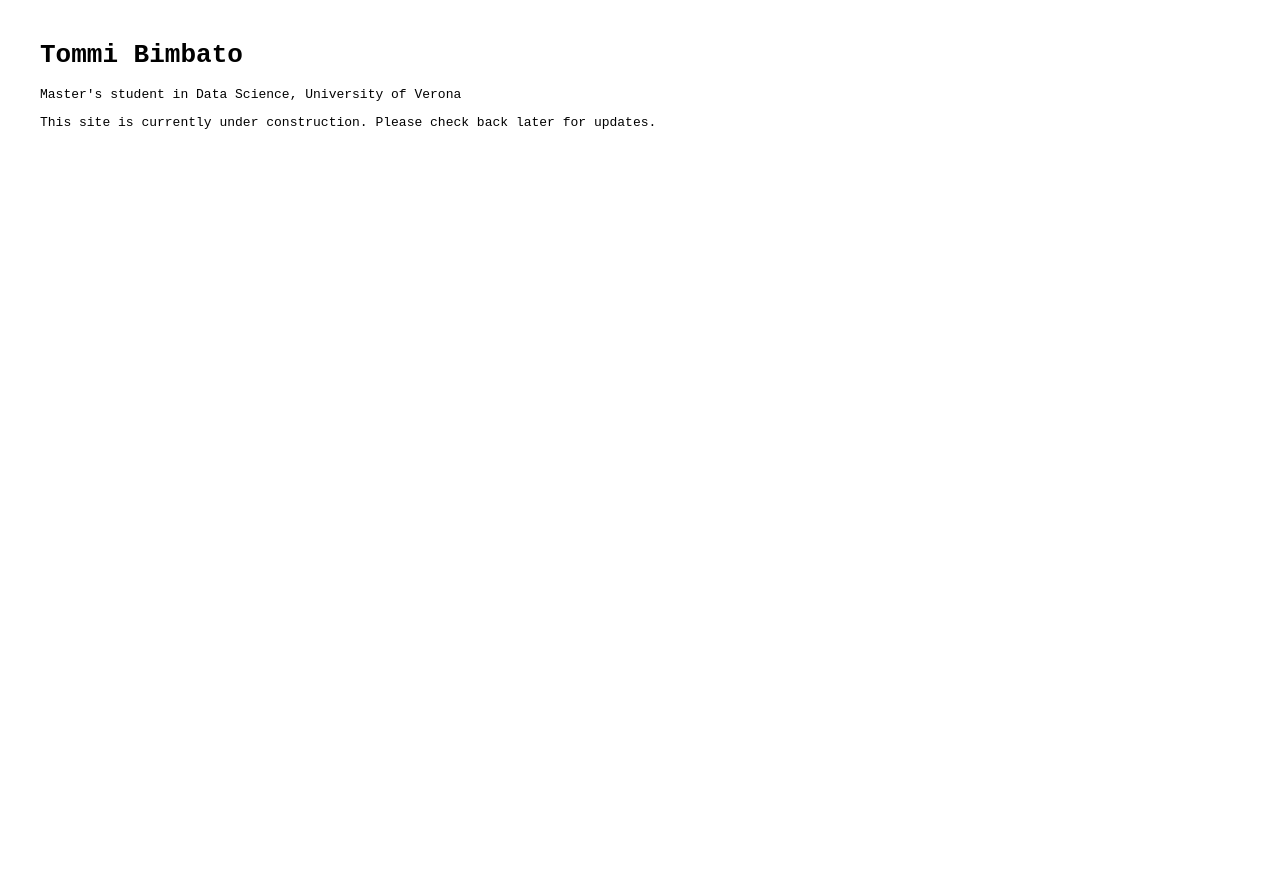
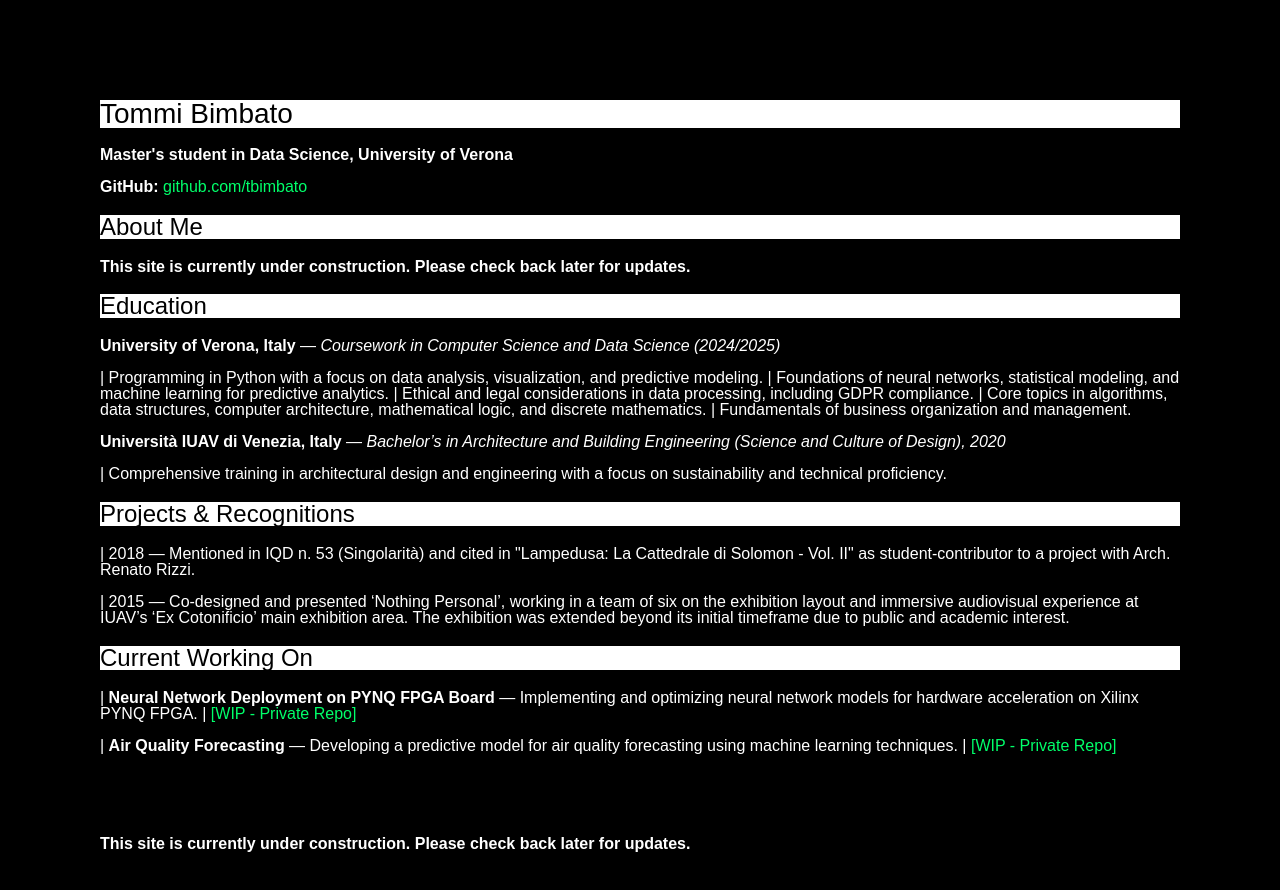
Before and after one commit to tbimbato/tbimbato.github.io, a plain HTML site: page index.html in a window 1280 px wide. Before the commit the page ends 800 px from the top, so only its background shows below. Drawn offline with Linux system fonts and the light colour scheme; a web font is replaced by a local one.

Commit message:
updated eduction, academic highlights and current woks, still under construction

```diff
--- a/index.html
+++ b/index.html
@@ -4,18 +4,101 @@
     <meta charset="UTF-8">
     <meta name="viewport" content="width=device-width, initial-scale=1.0">
     <title>Tommi Bimbato</title>
+
+    <!-- Google Fonts -->
+    <link rel="preconnect" href="https://fonts.googleapis.com">
+    <link rel="preconnect" href="https://fonts.gstatic.com" crossorigin>
+    <link href="https://fonts.googleapis.com/css2?family=Lekton:wght@400;700&display=swap" rel="stylesheet">
+
     <style>
+        /* Global styles */
         body {
-            font-family: monospace;
-            background-color: white;
+            font-family: "Lekton", sans-serif;
+            font-weight: 400;
+            background-color: black;
+            color: white;
+            margin: 100px;
+            line-height: 1;
+        }
+
+        h1, h2 {
+            font-family: "Lekton", sans-serif;
+            font-weight: 400;
+            background-color: #ffffff;
             color: black;
-            margin: 40px;
+
+
+        }
+
+        h1 {
+            font-size: 1.75em;
+        }
+
+        h2 {
+            font-size: 1.5em;
+        }
+
+        /* Links */
+        a {
+            color: #00ff6a;
+            text-decoration: none;
+        }
+
+        a:hover {
+            text-decoration: underline;
         }
     </style>
 </head>
 <body>
+
     <h1>Tommi Bimbato</h1>
-    <p>Master's student in Data Science, University of Verona</p>
-    <p>This site is currently under construction. Please check back later for updates.</p>
+    <p><strong>Master's student in Data Science, University of Verona</strong></p>
+    <strong>GitHub:</strong> <a href="https://github.com/tbimbato" target="_blank">github.com/tbimbato</a>
+
+    <h2>About Me</h2>
+    <p><b>This site is currently under construction. Please check back later for updates.</b></p>
+
+    <h2>Education</h2>
+
+    <p><strong>University of Verona, Italy</strong> — <em>Coursework in Computer Science and Data Science (2024/2025)</em></p>
+    <p>
+    | Programming in Python with a focus on data analysis, visualization, and predictive modeling.</li>
+    | Foundations of neural networks, statistical modeling, and machine learning for predictive analytics.</li>
+    | Ethical and legal considerations in data processing, including GDPR compliance.</li>
+    | Core topics in algorithms, data structures, computer architecture, mathematical logic, and discrete mathematics.</li>
+    | Fundamentals of business organization and management.</li>
+    </p>
+
+    <p><strong>Università IUAV di Venezia, Italy</strong> — <em>Bachelor’s in Architecture and Building Engineering (Science and Culture of Design), 2020</em></p>
+    <p>
+        | Comprehensive training in architectural design and engineering with a focus on sustainability and technical proficiency.</li>
+    </p>
+
+
+    <h2>Projects & Recognitions</h2>
+
+    <p>
+    | 2018 — Mentioned in IQD n. 53 (Singolarità) and cited in "Lampedusa: La Cattedrale di Solomon - Vol. II" as student-contributor to a project with Arch. Renato Rizzi.
+    </p>
+
+    <p>
+        | 2015 — Co-designed and presented ‘Nothing Personal’, working in a team of six on the exhibition layout and immersive audiovisual experience at IUAV’s ‘Ex Cotonificio’ main exhibition area. The exhibition was extended beyond its initial timeframe due to public and academic interest.    </p>
+
+
+    <h2>Current Working On</h2>
+
+    <p>
+    | <strong>Neural Network Deployment on PYNQ FPGA Board</strong> — Implementing and optimizing neural network models for hardware acceleration on Xilinx PYNQ FPGA.
+    | <a href="https://github.com/tbimbato" target="_blank">[WIP - Private Repo]</a>
+    </p>
+
+    <p>
+    | <strong>Air Quality Forecasting</strong> — Developing a predictive model for air quality forecasting using machine learning techniques.
+    | <a href="https://github.com/tbimbato" target="_blank">[WIP - Private Repo]</a>
+    </p>
+
+    <div style="height: 50px;"></div>
+    <p><b>This site is currently under construction. Please check back later for updates.</b></p>
+
 </body>
 </html>
```
